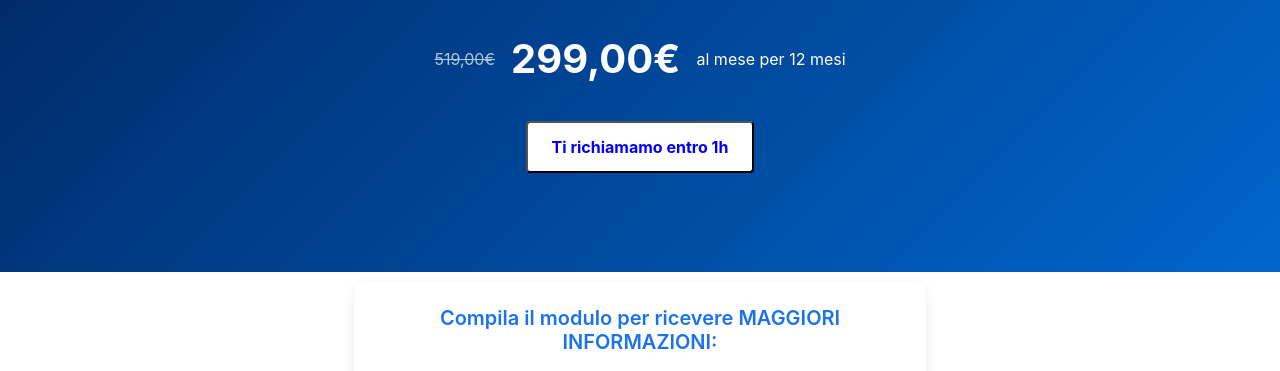
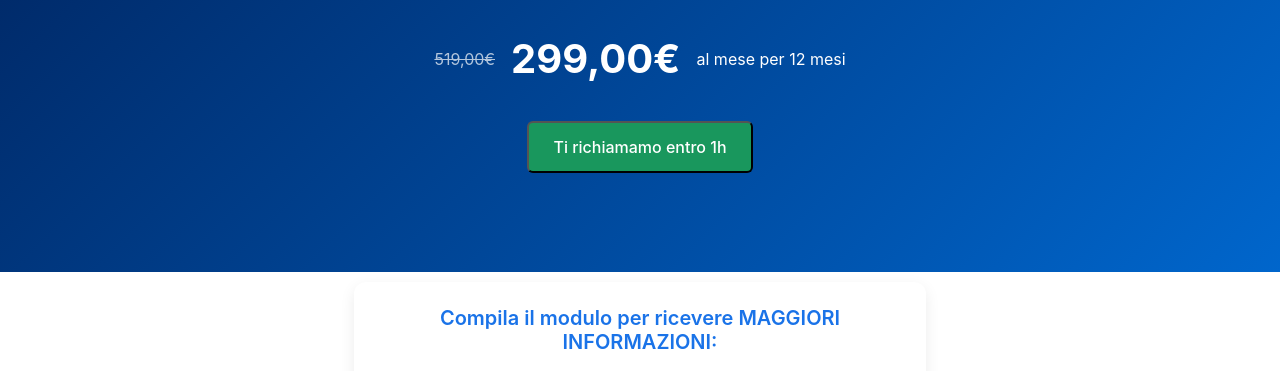
Before and after one commit to Xhorxh/Test, a plain HTML site: page index.html in a window 1280 px wide. Shown: the part 708-1079 px from the top of the page. Drawn offline with nearby package versions, Linux system fonts and the light colour scheme.

Commit message:
Update style.css

```diff
--- a/assets/css/style.css
+++ b/assets/css/style.css
@@ -413,29 +413,34 @@ main {
 
 /* Buttons */
 .button-container {
-    margin-top: 30px;
-    display: flex;
-    justify-content: center;
-    gap: 20px;
-}
-.button-primary {
-    background-color: white;
-    color: blue;
-    padding: 12px 24px;
-    border-radius: 4px;
-    text-decoration: none;
-    font-weight: bold;
-}
-.button-secondary {
-    background-color: transparent;
-    color: white;
-    padding: 12px 24px;
-    border: 2px solid white;
-    border-radius: 4px;
-    text-decoration: none;
-    font-weight: bold;
+    text-align: center;
+    margin: 20px 0;
 }
 
+.button-primary {
+    display: inline-block;
+    padding: 12px 24px;
+    background-color: #19975d;
+    color: white;
+    text-decoration: none;
+    border-radius: 6px;
+    font-weight: 500;
+    text-align: center;
+    cursor: pointer;
+    transition: all 0.3s ease;
+}
+
+.button-primary:hover {
+    background-color: #147a4b;
+    transform: translateY(-2px);
+    color: white;
+    text-decoration: none;
+    box-shadow: 0 4px 12px rgba(25, 151, 93, 0.2);
+}
+
+.button-primary:focus {
+    outline: 2px solid #147a4b;
+}
 /* Adding hover effect */
 .button-primary:hover {
     background-color: #147a4b;
```
